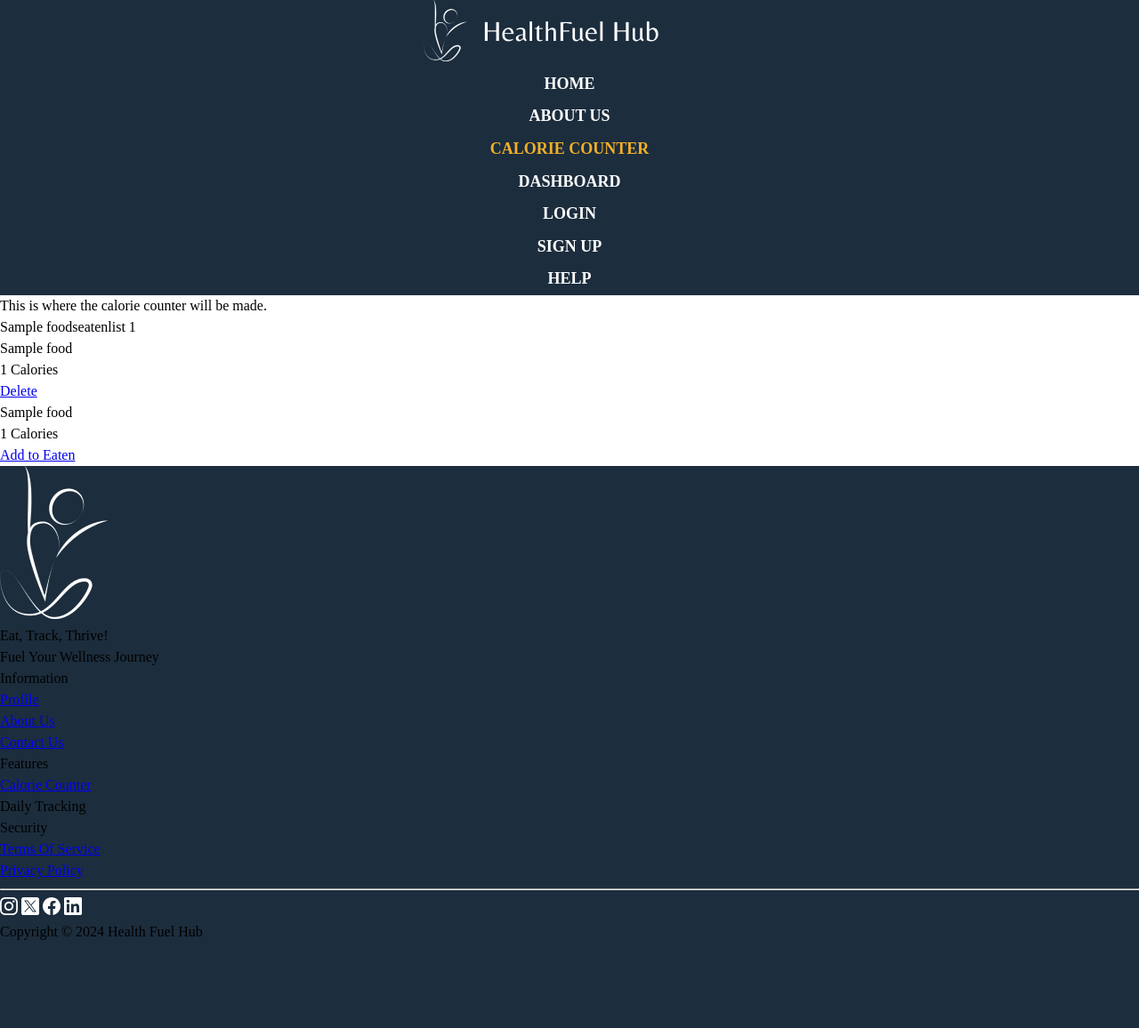
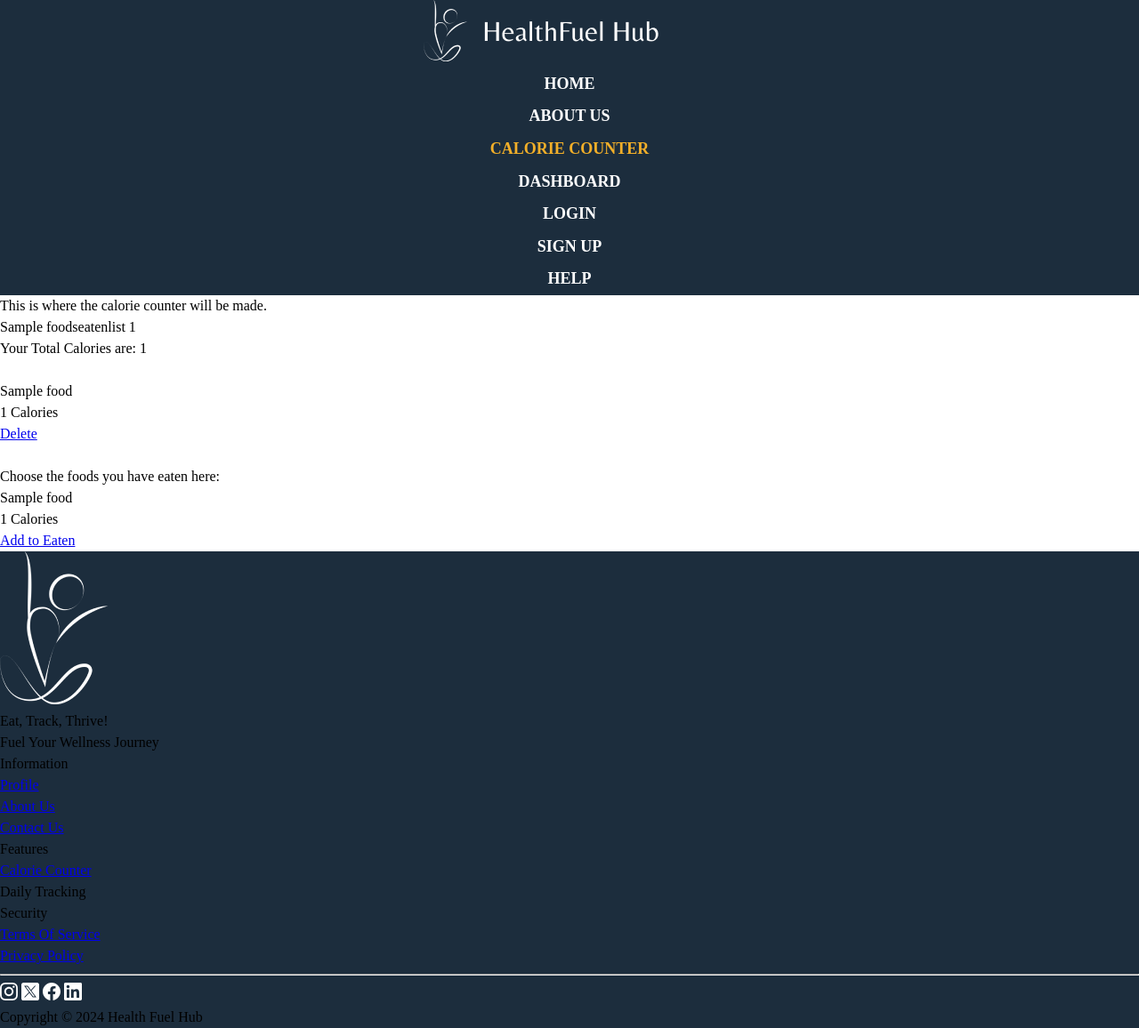
Before and after one commit to RoboRaccoon/HealthFit-Hub, a Django app: page /calorie_counter/ in a window 1280 px wide. Shown: the whole page at 89% size. Before the commit the page ends 1057 px from the top, so only its background shows below. Run offline with Django 5.2, Linux system fonts and the light colour scheme; tables that the repository leaves empty hold one stand-in row (values such as "Sample post").

Commit message:
sum of calories working
can't have multiple of same item

```diff
--- a/HFH_project/HFH_app/templates/feature_pages/calorie-counter.html
+++ b/HFH_project/HFH_app/templates/feature_pages/calorie-counter.html
@@ -31,12 +31,14 @@
 
 <!-- List of foods that user has -->
 <ul>
-    {% for eaten in foods_eaten %}
     <li>
-        {{ eaten.title }}
-        {{ eaten.id }}
+        {{ foods_eaten.title }}
+        {{ foods_eaten.id }}
+        <br>
+        <p>Your Total Calories are: {{ total_calories }}</p>
+        <br>
          <li>
-            {% for food in eaten.foodEaten.all %}
+            {% for food in foods_eaten.foodEaten.all %}
                 {{ food.name }}
                 <br>
                 {{ food.calories }} Calories
@@ -45,8 +47,10 @@
             {% endfor %}
         </li>
     </li>
-    {% endfor %}
 </ul>
+
+<br>
+<p>Choose the foods you have eaten here:</p>
 
 <!-- The list of available foods -->
 <ul>
--- a/HFH_project/HFH_app/views.py
+++ b/HFH_project/HFH_app/views.py
@@ -24,8 +24,13 @@ def calorie_counter(request):
     # get all foods from our database
     retrieved_food_items = models.Food.objects.all()
     # get all eaten foods from database
-    retrieved_eaten_foods = models.FoodsEatenList.objects.all()
-    return render(request, "feature_pages/calorie-counter.html", {'food_items': retrieved_food_items, 'foods_eaten': retrieved_eaten_foods })
+    retrieved_eaten_foods = models.FoodsEatenList.objects.get(id=1)
+    total_calories = 0
+    for food in retrieved_eaten_foods.foodEaten.all():
+        print(food.calories)
+        total_calories += food.calories
+    print(total_calories)
+    return render(request, "feature_pages/calorie-counter.html", {'food_items': retrieved_food_items, 'foods_eaten': retrieved_eaten_foods, 'total_calories': total_calories })
 
 
 def add_eaten_food(request, food_id):
```
